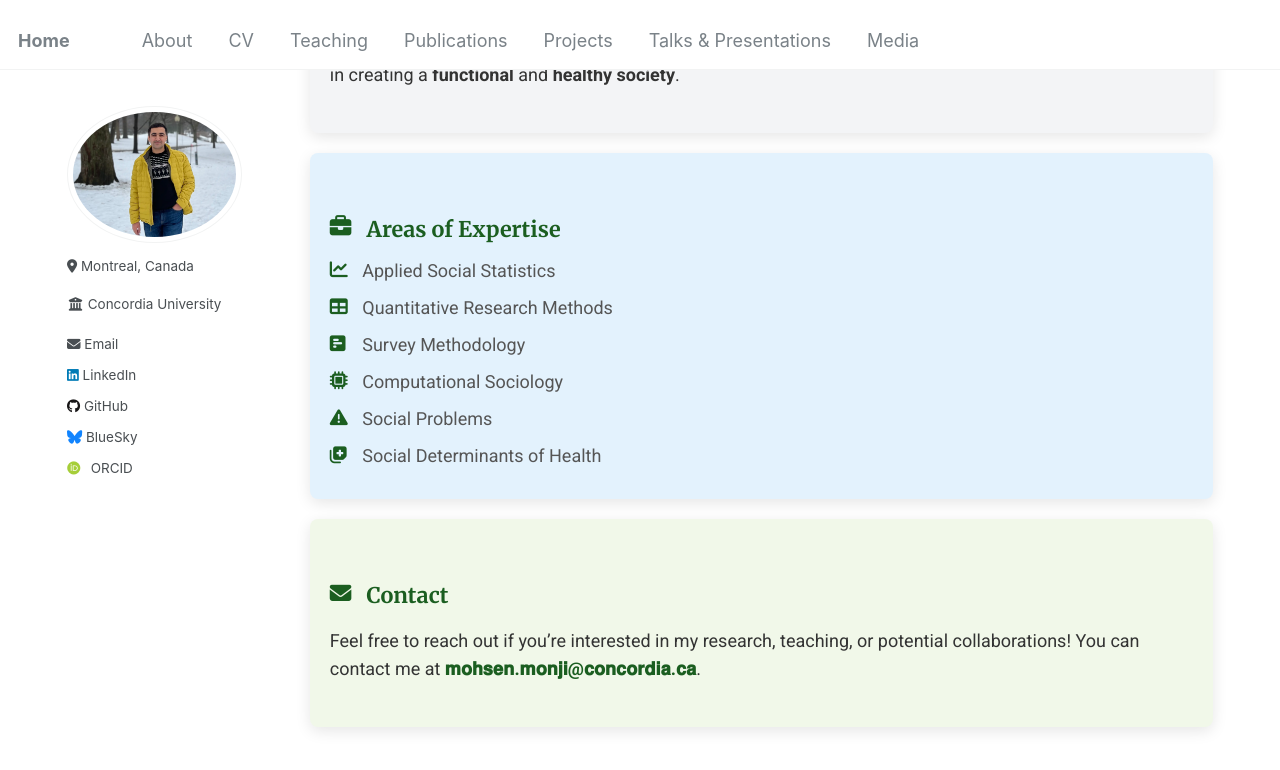
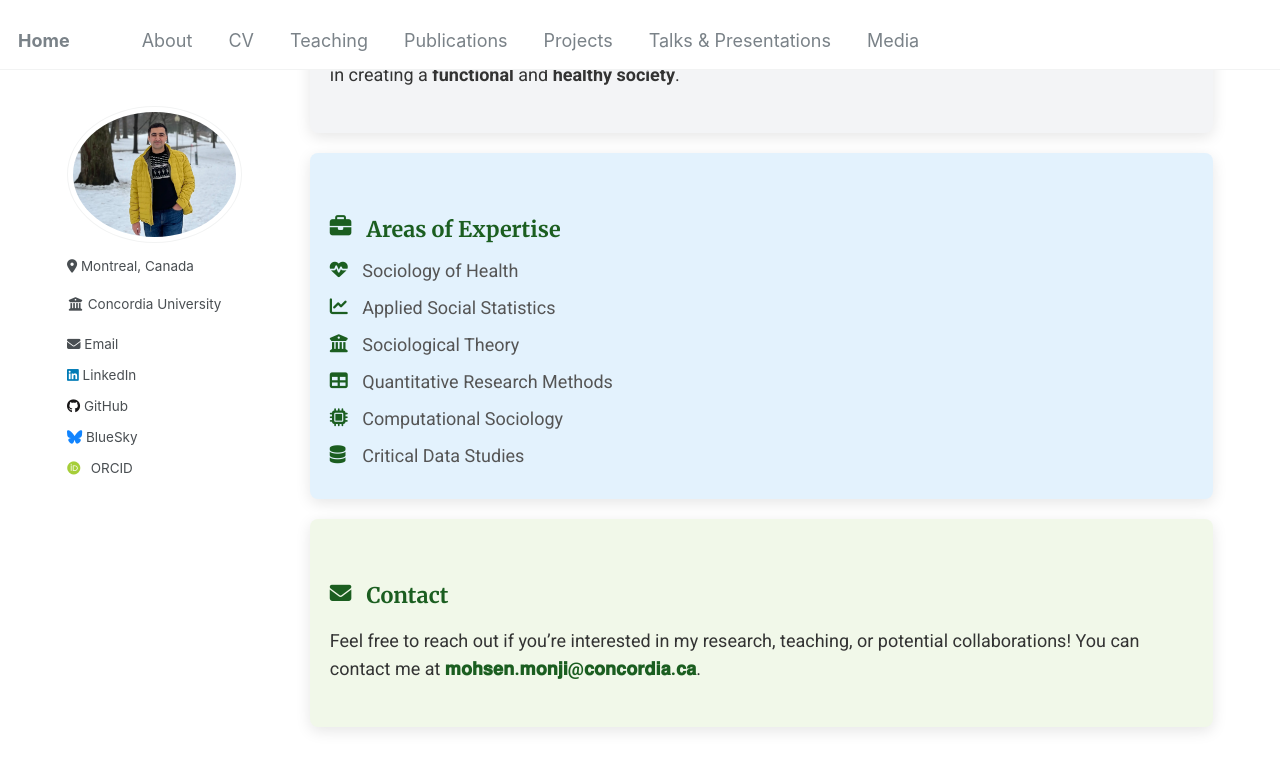
Before and after one commit to Mohsnmonji/mohsnmonji.github.io, a Jekyll site: the page built from about-me.md, in a window 1280 px wide and 900 px high, scrolled down 683 px. Shown: the top 770 px of the window. Built offline with Jekyll 4.4.1, drawn with Linux system fonts in a browser that asks for light colours; some web fonts are replaced.

Commit message:
Update about-me.md

```diff
--- a/about-me.md
+++ b/about-me.md
@@ -116,12 +116,12 @@ author_profile: true
 <div class="card">
   <h3><i class="fas fa-briefcase icon"></i> Areas of Expertise</h3>
   <ul>
+    <li><i class="fas fa-heartbeat icon"></i> Sociology of Health</li>
     <li><i class="fas fa-chart-line icon"></i> Applied Social Statistics</li>
+    <li><i class="fas fa-university icon"></i> Sociological Theory</li>
     <li><i class="fas fa-table icon"></i> Quantitative Research Methods</li>
-    <li><i class="fas fa-poll-h icon"></i> Survey Methodology</li>
     <li><i class="fas fa-microchip icon"></i> Computational Sociology</li>
-    <li><i class="fas fa-exclamation-triangle icon"></i> Social Problems</li>
-    <li><i class="fas fa-notes-medical icon"></i> Social Determinants of Health</li>
+    <li><i class="fas fa-database icon"></i> Critical Data Studies</li>
   </ul>
 </div>
 
```
